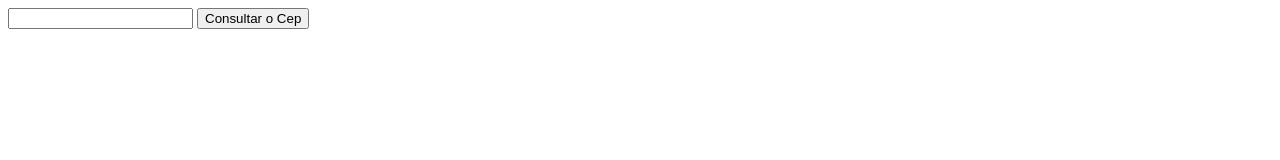
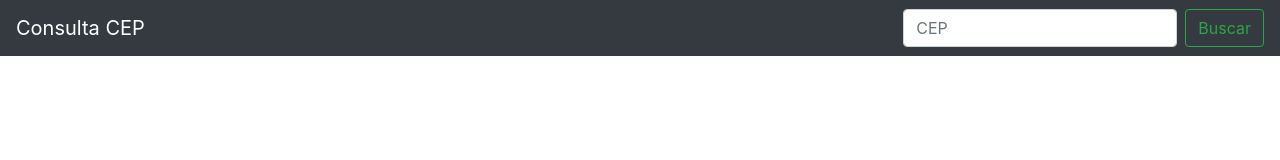
Before and after one commit to marcelloalbuca/API-ViaCEP-jQuery-Ajax, a plain HTML site: page index.html in a window 1280 px wide. Drawn offline with Linux system fonts and the light colour scheme.

Commit message:
ajuste layout add boostrap

```diff
--- a/index.html
+++ b/index.html
@@ -5,17 +5,18 @@
     <title>Page Title</title>
     <script type="text/javascript" src="js/jquery-3.5.0.js"></script>
     <script type="text/javascript" src="js/main.js"></script>
+    <link rel="stylesheet" type="text/css" href="bootstrap/css/bootstrap.min.css">
 
 </head>
 <body>
-    <input id="cep">
-    <button type="button" onclick="consultaCep()">
-    Consultar o Cep
-    </button>
-    <p id="logradouro"></p>
-    <p id="localidade"></p>
-    <p id="bairro"></p>
-    <p id="uf"></p>
+
+<nav class="navbar navbar-dark bg-dark">
+ <a class="navbar-brand text-white">Consulta CEP</a>
+    <div class="form-inline my-2 my-lg-0">
+      <input class="form-control mr-sm-2" type="search" placeholder="CEP" aria-label="Search" id="cep">
+      <button class="btn btn-outline-success my-2 my-sm-0" onclick="consultaCep()">Buscar</button>
+    </div>
+</nav>
 
 </body>
 </html>
```
